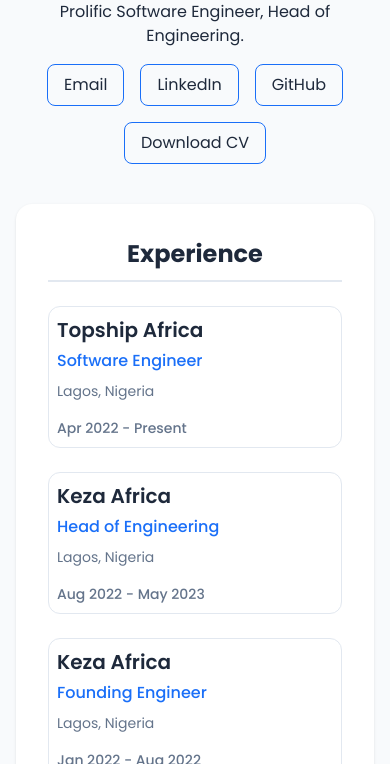
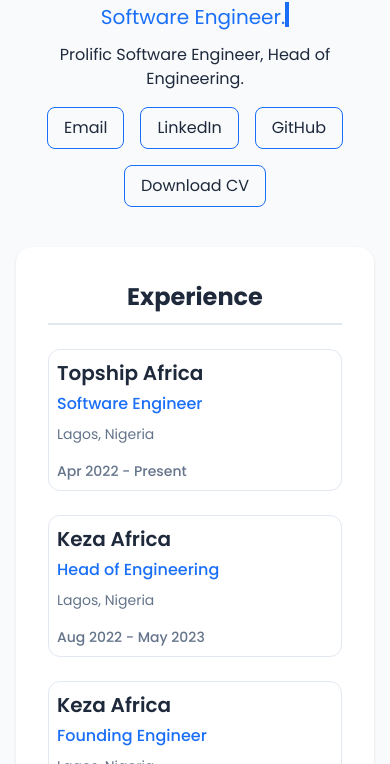
Before and after one commit to michael-alu/resume, a plain HTML site: page index.html in a window 390 px wide. Shown: the part 336-1100 px from the top of the page. Drawn offline with Linux system fonts and the light colour scheme.

Commit message:
feat: implement typewriter flow
also ensure experience company link opens a new browser

```diff
--- a/script.js
+++ b/script.js
@@ -67,6 +67,90 @@ if (profileImage) {
   profileImage.addEventListener("click", () => {
     window.open(`${window.location.origin}/alu-photo.jpeg`);
   });
+}
+
+// Targets the title
+const title = document.querySelector(".title");
+
+const titles = ["Software Engineer.", "Head of Engineering."];
+
+// Title Typewriter flow
+if (title) {
+  // Loop number for each word
+  let i = 0;
+
+  // Loop number for each letter in the current word
+  let j = 0;
+
+  // Boolean value responsible for controlling the typewriter speed
+  let isEnd = false;
+
+  // Current Title in place, which incremently adds each letter into the title
+  let currentTitle = [];
+
+  // Boolean value responsible for dictating when the word has been fully typed out and should be deleted.
+  let isDeleting = false;
+
+  const loopTitles = () => {
+    isEnd = false;
+
+    // Start with the first word
+    title.innerHTML = titles[0];
+
+    // This block of code handles the pushing of each letter in the current word
+    if (i < titles.length) {
+      if (!isDeleting && j <= titles[i].length) {
+        currentTitle.push(titles[i][j]);
+
+        j++;
+
+        title.innerHTML = currentTitle.join("");
+      }
+    }
+
+    // This block of code handles the deletion of the current title when the current title has been fully spelt out.
+    if (isDeleting && j <= titles[i].length) {
+      currentTitle.pop();
+
+      j--;
+
+      title.innerHTML = currentTitle.join("");
+    }
+
+    // This block of code starts the deleting process
+    if (j === titles[i].length) {
+      isEnd = true;
+
+      isDeleting = true;
+    }
+
+    // This block of code goes to the next word that should be typed out after successful deletion
+    if (isDeleting && j === 0) {
+      currentTitle = [];
+
+      isDeleting = false;
+
+      i++;
+
+      // When all words have been typed out, it starts the process again.
+      if (i === titles.length) {
+        i = 0;
+      }
+    }
+
+    // Fast speed
+    const fastSpeed = Math.random() * 100;
+
+    // Normal speed
+    const normalSpeed = Math.random() * 350;
+
+    const time = isEnd ? 2000 : isDeleting ? fastSpeed : normalSpeed;
+
+    // Give intervals based on different speeds, this is also a recursion.
+    setTimeout(loopTitles, time);
+  };
+
+  loopTitles();
 }
 
 // This is a list of Experiences
@@ -173,7 +257,7 @@ if (experienceList) {
             ${experience.bullets.map(bullet => `<li>${bullet}</li>`).join("")}
             </ul>
             <div class="experience-links">
-              <a href="${experience.link}">View Company</a>
+              <a href="${experience.link}" target="_blank">View Company</a>
             </div>
           </div>
         </div>`
--- a/style.css
+++ b/style.css
@@ -88,6 +88,9 @@ header {
   color: var(--primary);
   font-size: 1.25rem;
   margin-bottom: 1rem;
+  height: 25px;
+  width: fit-content;
+  border-right: solid var(--primary) 4px;
 }
 
 .contact-links {
@@ -305,6 +308,10 @@ header:hover {
     padding: 0.5rem;
   }
 
+  .container {
+    margin-top: 5em;
+  }
+
   .profile-image {
     margin: 0 auto;
   }
@@ -329,4 +336,9 @@ header:hover {
     flex-direction: column;
     gap: 1em;
   }
+
+  .title {
+    text-align: center;
+    margin: 0 auto 1rem auto;
+  }
 }
```
